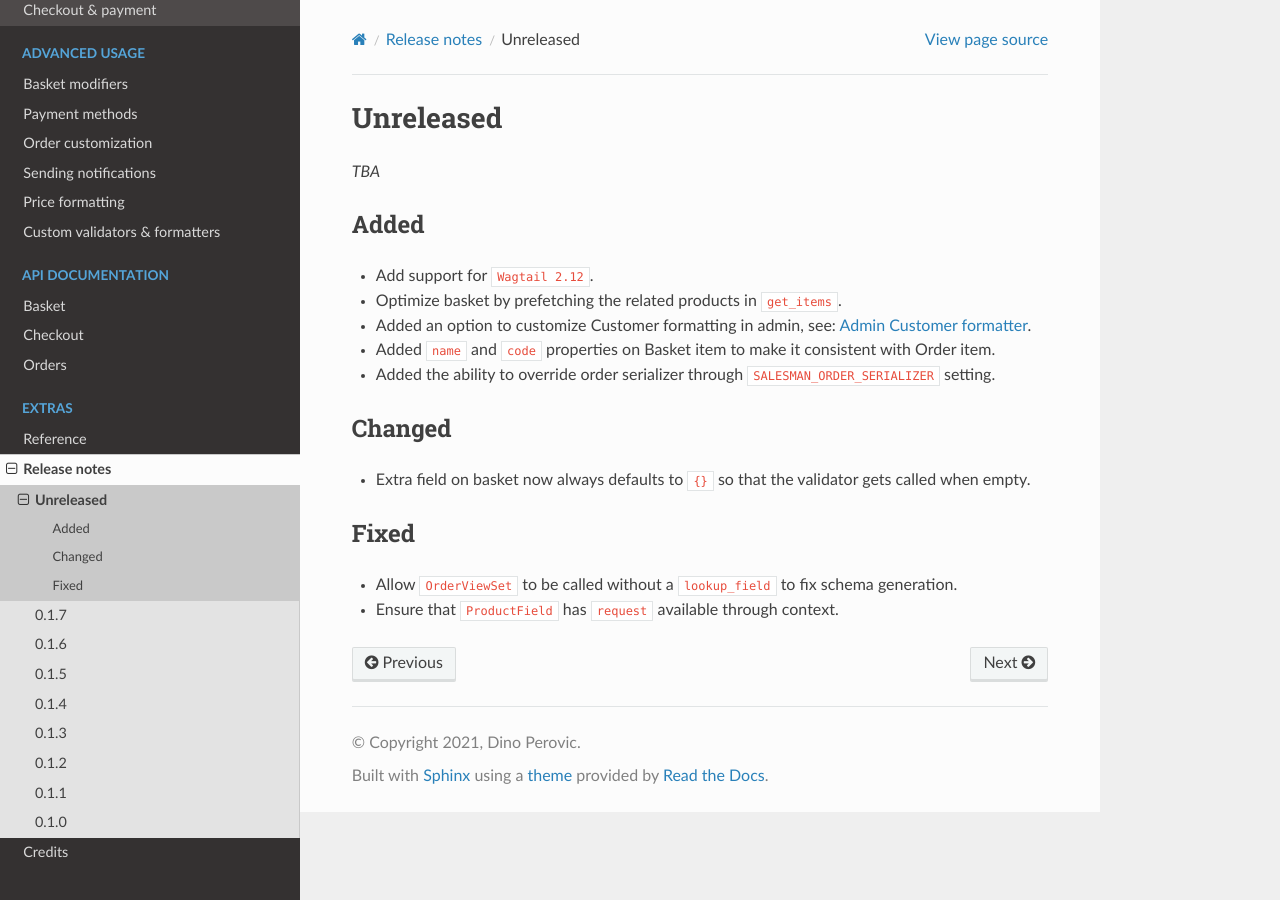
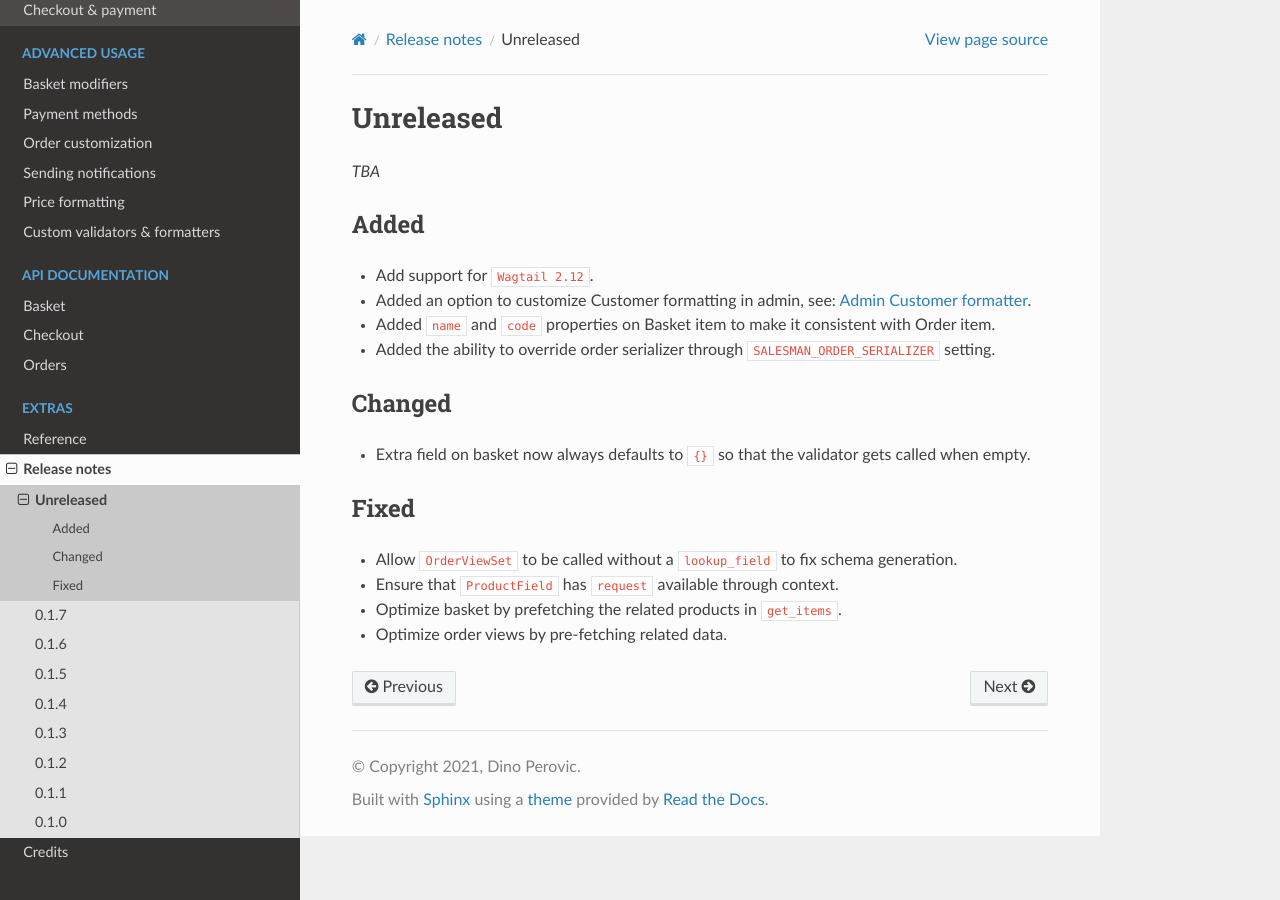
Before and after one commit to mykhailo27/django-salesman, a Sphinx documentation site: the page built from docs/releases/unreleased.rst, in a window 1280 px wide. Built offline with Sphinx 7.4.7 and the Read the Docs theme 2.0.0, drawn with Linux system fonts in a browser that asks for light colours.

Commit message:
Update docs

```diff
--- a/docs/releases/unreleased.rst
+++ b/docs/releases/unreleased.rst
@@ -23,3 +22,5 @@ Fixed
 
 - Allow ``OrderViewSet`` to be called without a ``lookup_field`` to fix schema generation.
 - Ensure that ``ProductField`` has ``request`` available through context.
+- Optimize basket by prefetching the related products in ``get_items``.
+- Optimize order views by pre-fetching related data.
```
Also changed, not shown: other parts of docs/releases/unreleased.rst (+0 -1 lines).
